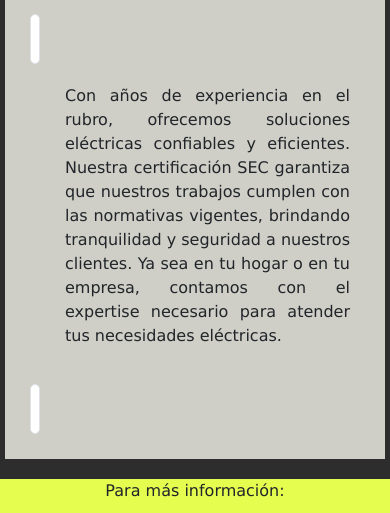
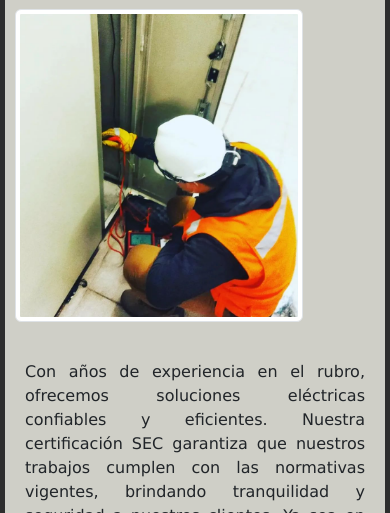
Before and after one commit to KarinaMunoz2211/VLC_Proyecto-Final, a website: page html/quienes-somos.html in a window 390 px wide. Shown: the part 194-707 px from the top of the page. Drawn offline with nearby package versions, Linux system fonts and the light colour scheme.

Commit message:
Reparación mobile quienes

```diff
--- a/scss/components/_grids.scss
+++ b/scss/components/_grids.scss
@@ -24,8 +24,8 @@
         grid-column: 1/2;
         grid-row: 1/2;
         .quienes-somos01{
-            width: 50px;
-            height: 50px;
+            width: 80%;
+            height: 80%;
         }
     }
 
@@ -33,8 +33,8 @@
         grid-column: 1/2;
         grid-row: 2/3;
         .quienes-somos02{
-            width: 50px;
-            height: 50px;
+            width: 80%;
+            height: 80%;
         }
     }
     .grid-item-quien-3{
@@ -59,30 +59,23 @@
     }
 
     .grid-container-quienes{
-        margin:10px;
         display: grid;
         grid-template-columns: repeat(1,1fr);
-        padding: 10px;
         align-items: center;
         align-content: center;
 
         .grid-item-quien-1{
-            grid-row:1/3;
-            .quienes-somos01{
-                img{
-                    width: 50px;
-                    height: 50px;
-                }
-            }
+            grid-column: 1/3;
+            grid-row: 1/2;
         }
 
         .grid-item-quien-2{
-            grid-row: 4/5;
+            grid-column: 1/3;
+            grid-row: 3/4;
         }
-
         .grid-item-quien-3{
-            grid-row:3/4;
+            grid-column: 1/3;
+            grid-row:2/3;
         }
     }
-
 }
```
Also changed, not shown: css/style.css, 1 other file.
